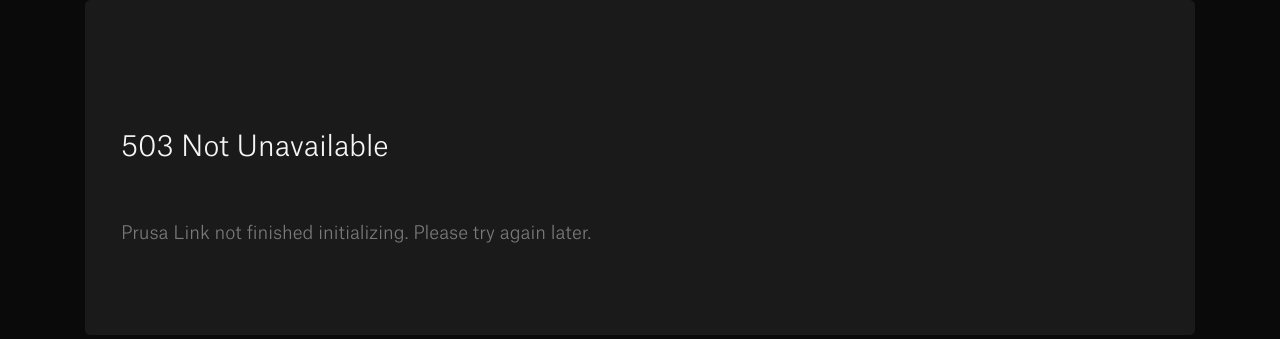
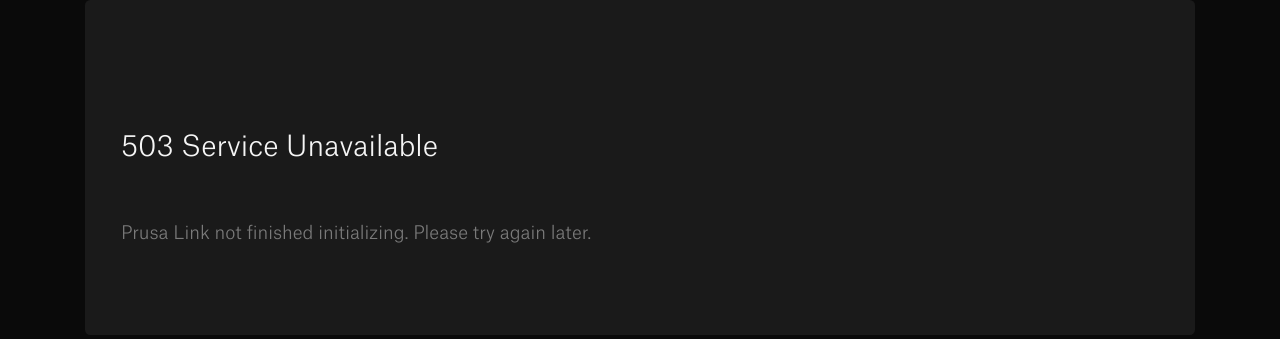
Before and after one commit to prusa3d/Prusa-Link, a Python web app: template prusa/link/templates/error503.html in a window 1280 px wide. Shown: the part 69-408 px from the top of the page. Run offline with Jinja, Linux system fonts and the light colour scheme; the template is opened without the code that fills it, so the values that code supplies are empty.

Commit message:
Fixed title of 503 error page

```diff
--- a/prusa/link/templates/error503.html
+++ b/prusa/link/templates/error503.html
@@ -1,5 +1,5 @@
 {# vim:set softtabstop=2: -#}
-{% set title = '503 Not Unavailable' -%}
+{% set title = '503 Service Unavailable' -%}
 {#% set refresh = 15 %#}
 {% include "_header.html" %}
 
```
